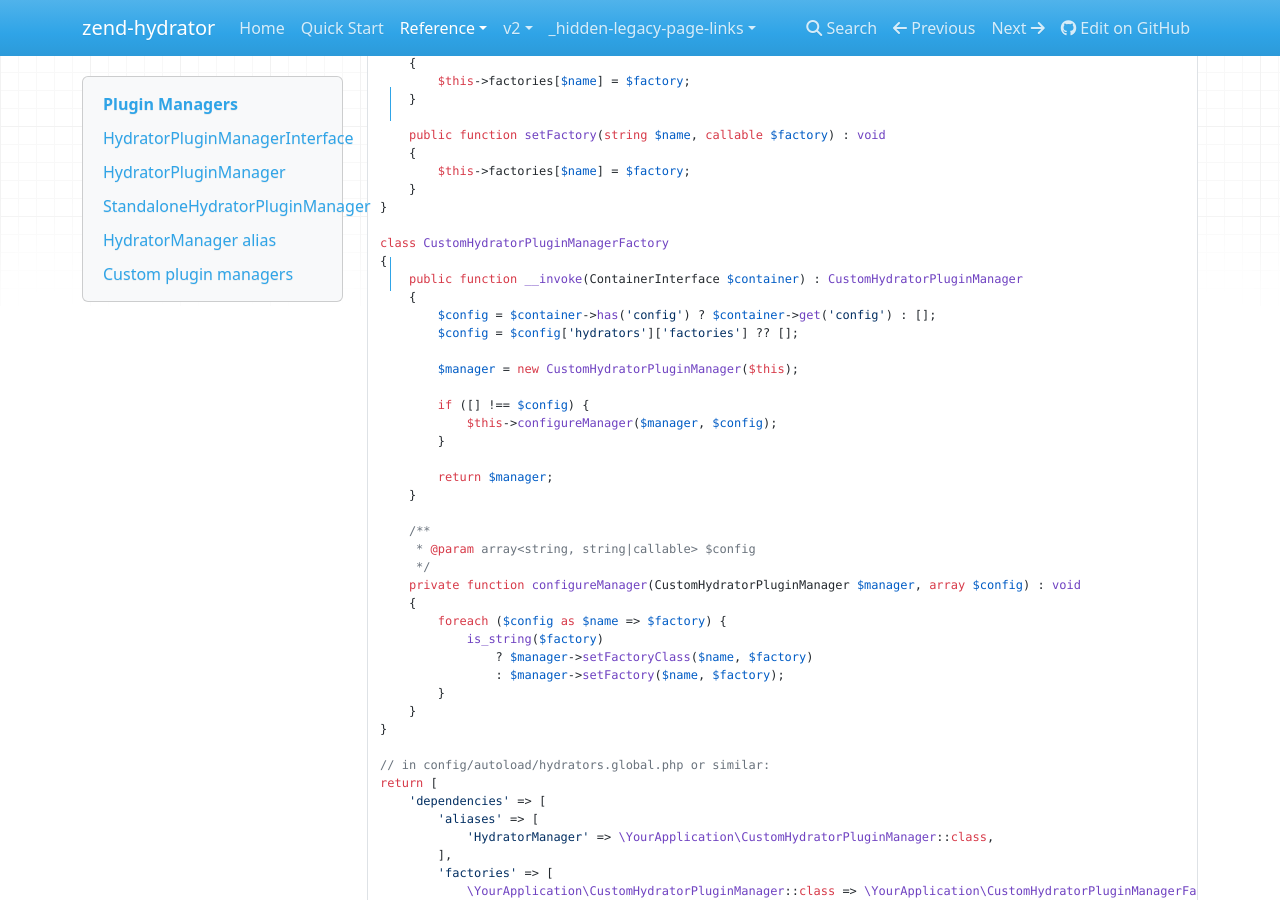
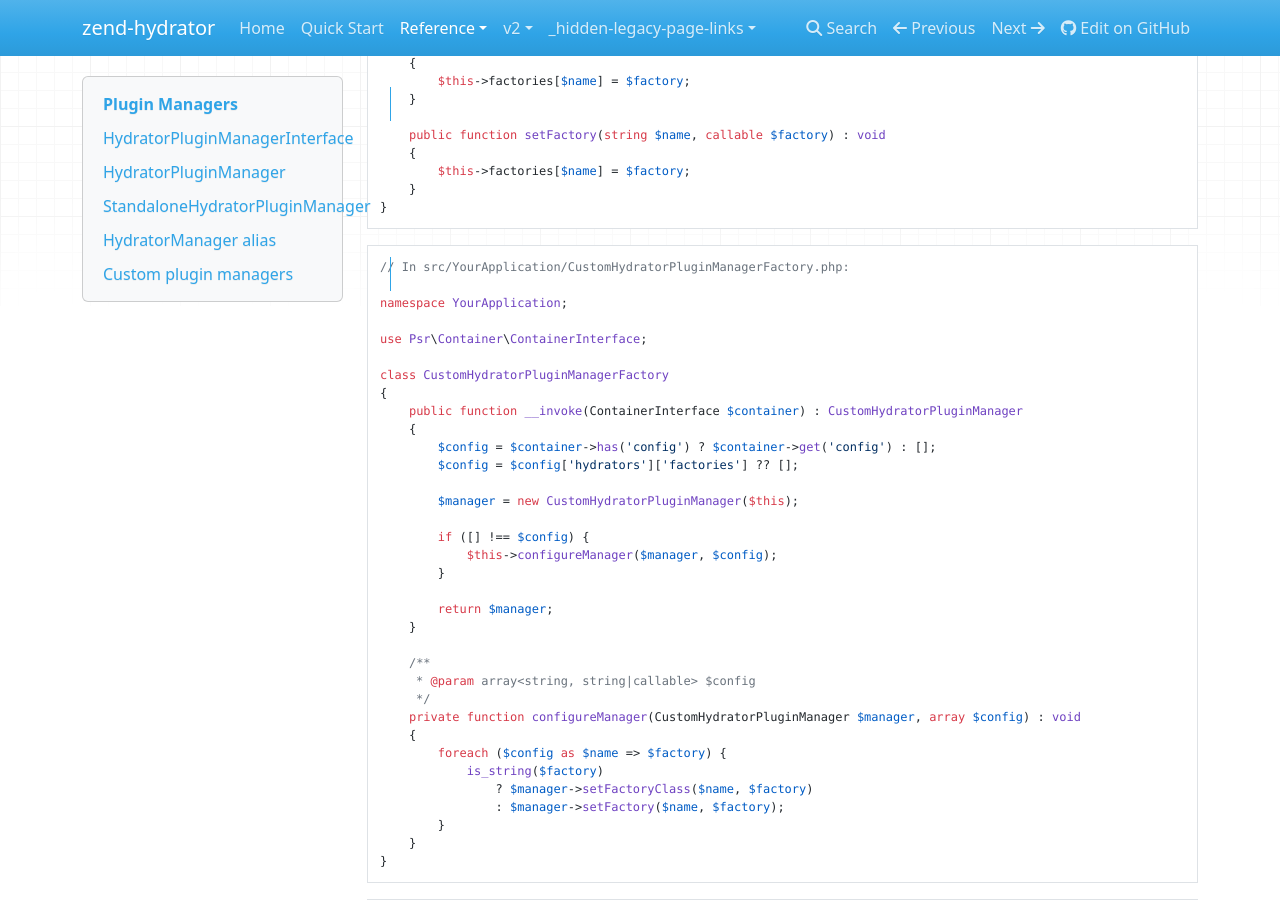
Before and after one commit to zendframework/zend-hydrator, an MkDocs documentation site: the page built from docs/book/v3/plugin-managers.md, in a window 1280 px wide and 900 px high, scrolled down 2643 px. Built offline with MkDocs 1.6.1, drawn with Linux system fonts in a browser that asks for light colours; nearby versions of some CDN libraries; old or Windows-style settings are respelled for this version of MkDocs; some of the changed text lies outside the part shown.

Commit message:
Make documentation changes based on feedback from @Ocramius
- Split code block into one for each discrete class and/or configuration; list location of file for each.
- Remove `ContainerInterface` from list of what `CustomHydratorPluginManager` implements; it is implied by `HydratorPluginManagerInterface`.

````diff
--- a/docs/book/v3/plugin-managers.md
+++ b/docs/book/v3/plugin-managers.md
@@ -80,6 +80,8 @@ those factories capable of pulling application-level dependencies, you might do
 something like the following:
 
 ```php
+// In src/YourApplication/CustomHydratorPluginManager.php:
+
 namespace YourApplication;
 
 use Psr\Container\NotFoundExceptionInterface;
@@ -146,6 +146,14 @@ class CustomHydratorPluginManager implements
         $this->factories[$name] = $factory;
     }
 }
+```
+
+```php
+// In src/YourApplication/CustomHydratorPluginManagerFactory.php:
+
+namespace YourApplication;
+
+use Psr\Container\ContainerInterface;
 
 class CustomHydratorPluginManagerFactory
 {
@@ -175,8 +183,11 @@ class CustomHydratorPluginManagerFactory
         }
     }
 }
+```
 
+```php
 // in config/autoload/hydrators.global.php or similar:
+
 return [
     'dependencies' => [
         'aliases' => [
````
Also changed, not shown: other parts of docs/book/v3/plugin-managers.md (+1 -3 lines).
